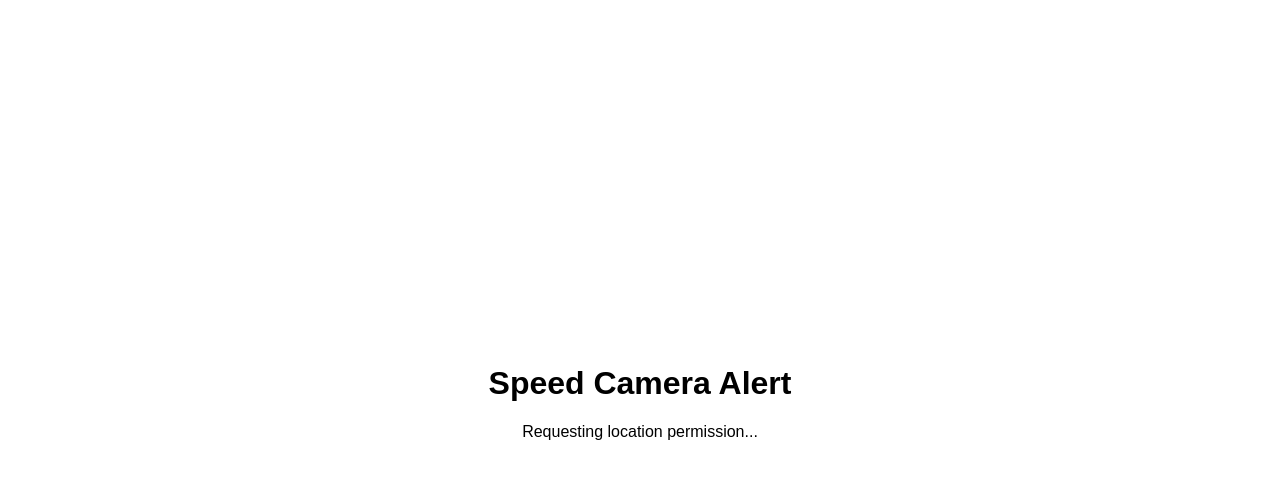
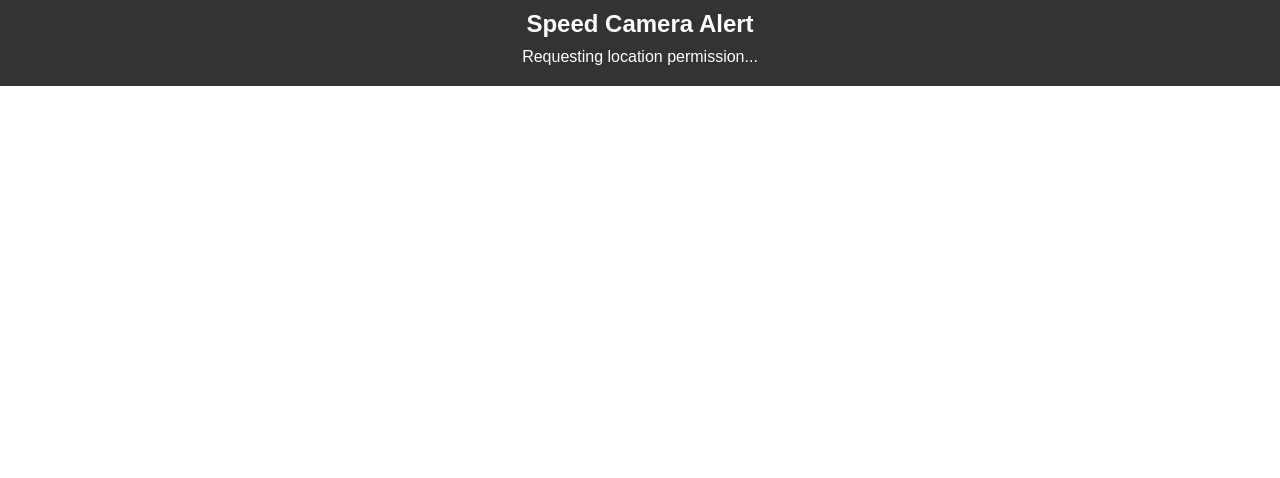
Before and after one commit to KU1311/ZpeederHK, a plain HTML site: page index.html in a window 1280 px wide. Drawn offline with nearby package versions, Linux system fonts and the light colour scheme.

Commit message:
Update index.html

```diff
--- a/index.html
+++ b/index.html
@@ -4,19 +4,24 @@
   <meta charset="UTF-8">
   <meta name="viewport" content="width=device-width, initial-scale=1.0">
   <title>Speed Camera Alert</title>
+  <link rel="stylesheet" href="https://unpkg.com/leaflet@1.9.4/dist/leaflet.css" integrity="sha256-p4NxAoJBhIIN+hmNHrzRCf9tD/miZyoHS5obTRR9BMY=" crossorigin="anonymous">
   <style>
-    body { font-family: Arial, sans-serif; display: flex; justify-content: center; align-items: center; height: 100vh; margin: 0; }
-    #container { text-align: center; }
-    #status { margin-top: 20px; }
+    body { font-family: Arial, sans-serif; margin: 0; display: flex; flex-direction: column; height: 100vh; }
+    #top-bar { background: #333; color: white; padding: 10px; text-align: center; }
+    #top-bar h1 { margin: 0; font-size: 1.5em; }
+    #status { margin: 10px 0; font-size: 1em; }
+    #map { flex: 1; min-height: 0; }
   </style>
 </head>
 <body>
-  <div id="container">
+  <div id="top-bar">
     <h1>Speed Camera Alert</h1>
     <p id="status">Requesting location permission...</p>
   </div>
+  <div id="map"></div>
   <script src="https://unpkg.com/geolib@3.3.4/lib/index.js"></script>
   <script src="https://cdnjs.cloudflare.com/ajax/libs/PapaParse/5.4.1/papaparse.min.js" integrity="sha512-s/jZ2+tyro3FS2NIl2FDjK8l3+/uV1d+9vwe/FVRl3H+6z1Mk1fW3pD2Wz4q+ulQvW+VUNt4qTKr+B3rO418DAg==" crossorigin="anonymous" referrerpolicy="no-referrer"></script>
+  <script src="https://unpkg.com/leaflet@1.9.4/dist/leaflet.js" integrity="sha256-20nQCchB9co0qIjJZRGuk2/Z9VM+kNiyxNV1lvTlZBo=" crossorigin="anonymous"></script>
   <script>
     if (typeof Papa === 'undefined') {
       console.error('PapaParse failed to load. Trying fallback CDN...');
```
